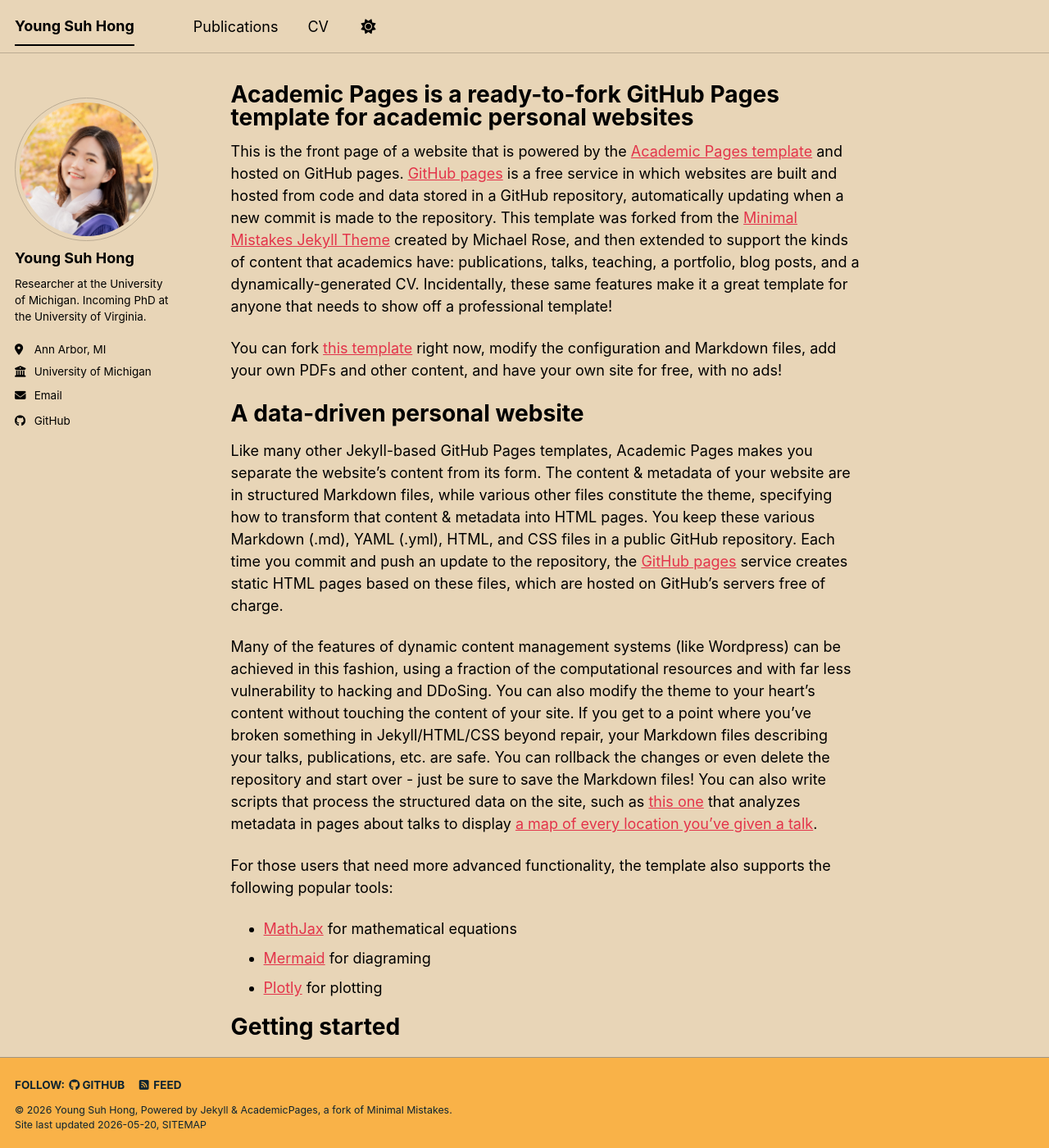
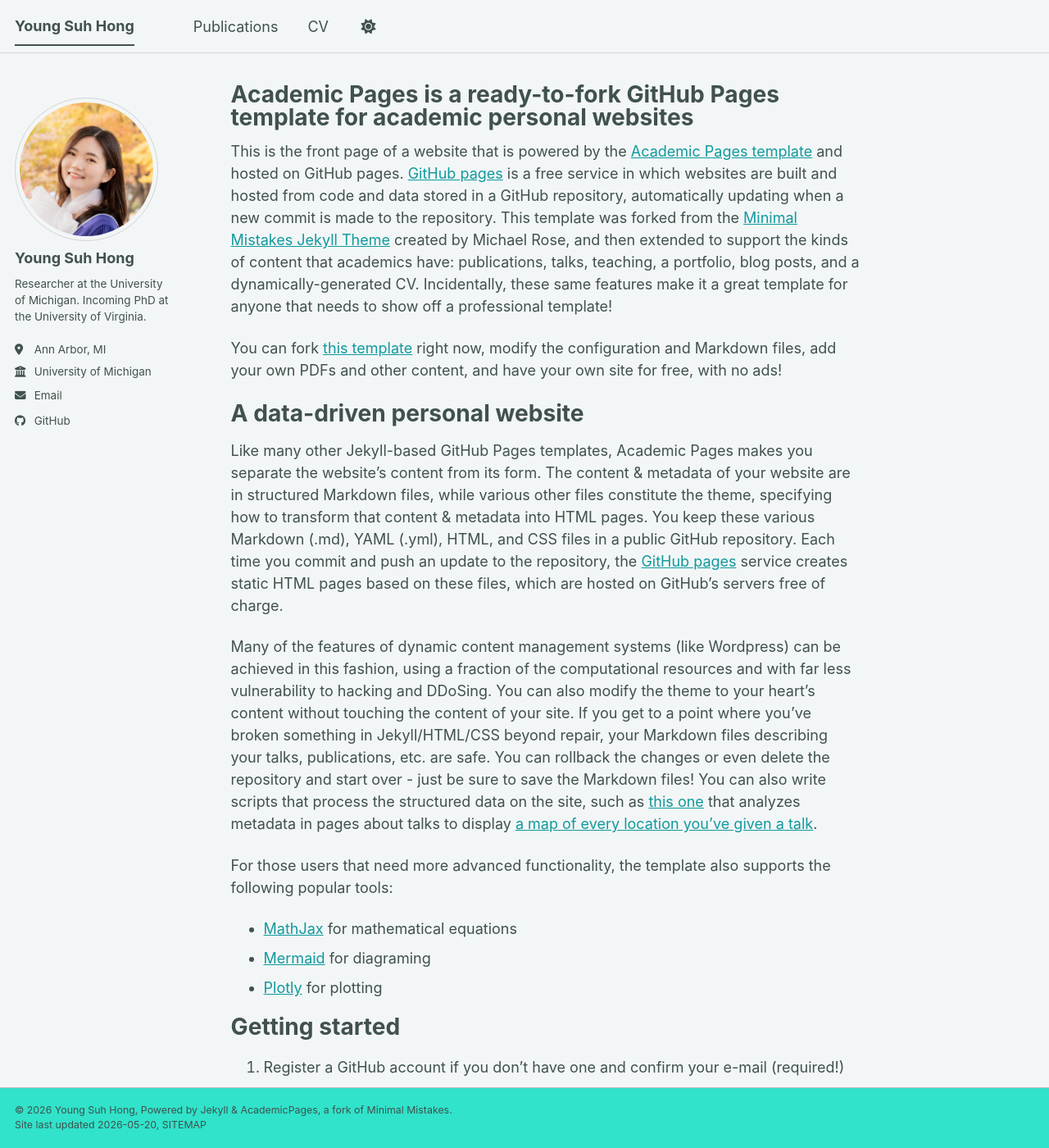
Before and after one commit to tippy33/tippy33.github.io, a Jekyll site: the page built from _pages/about.md, in a window 1280 px wide and 1400 px high. Shown: the whole window at 82% size. Built offline with Jekyll 4.4.1, drawn with Linux system fonts in a browser that asks for light colours; a script bundle is joined from its source files by our own code; library files that are not in the unit come from our copies.

Commit message:
add info

```diff
--- a/_config.yml
+++ b/_config.yml
@@ -8,7 +8,7 @@
 
 # Basic Site Settings
 locale: "en-US"
-site_theme: "sunrise" # The available themes options are "default", "air", "sunrise", "mint", "dirt" and "contrast"
+site_theme: "mint" # The available themes options are "default", "air", "sunrise", "mint", "dirt" and "contrast"
 title: "Young Suh Hong"
 title_separator: "-"
 name: &name "Young Suh Hong"
--- a/_includes/footer.html
+++ b/_includes/footer.html
@@ -1,6 +1,6 @@
 {% include base_path %}
 
-{% if site.author.github or site.author.bitbucket or site.atom_feed.hide != true %}
+<!-- {% if site.author.github or site.author.bitbucket or site.atom_feed.hide != true %}
 <div class="page__footer-follow">
   <ul class="social-icons">
     {% if site.data.ui-text[site.locale].follow_label %}
@@ -17,7 +17,7 @@
     {% endif %}
   </ul>
 </div>
-{% endif %}
+{% endif %} -->
 
 <div class="page__footer-copyright">
   &copy; {{ site.time | date: '%Y' }} {{ site.name | default: site.title }}, {{ site.data.ui-text[site.locale].powered_by | default: "Powered by" }} <a href="https://jekyllrb.com" rel="nofollow">Jekyll</a> &amp; <a href="https://github.com/academicpages/academicpages.github.io">AcademicPages</a>, a fork of <a href="https://mademistakes.com/work/minimal-mistakes-jekyll-theme/" rel="nofollow">Minimal Mistakes</a>.<br />
```
